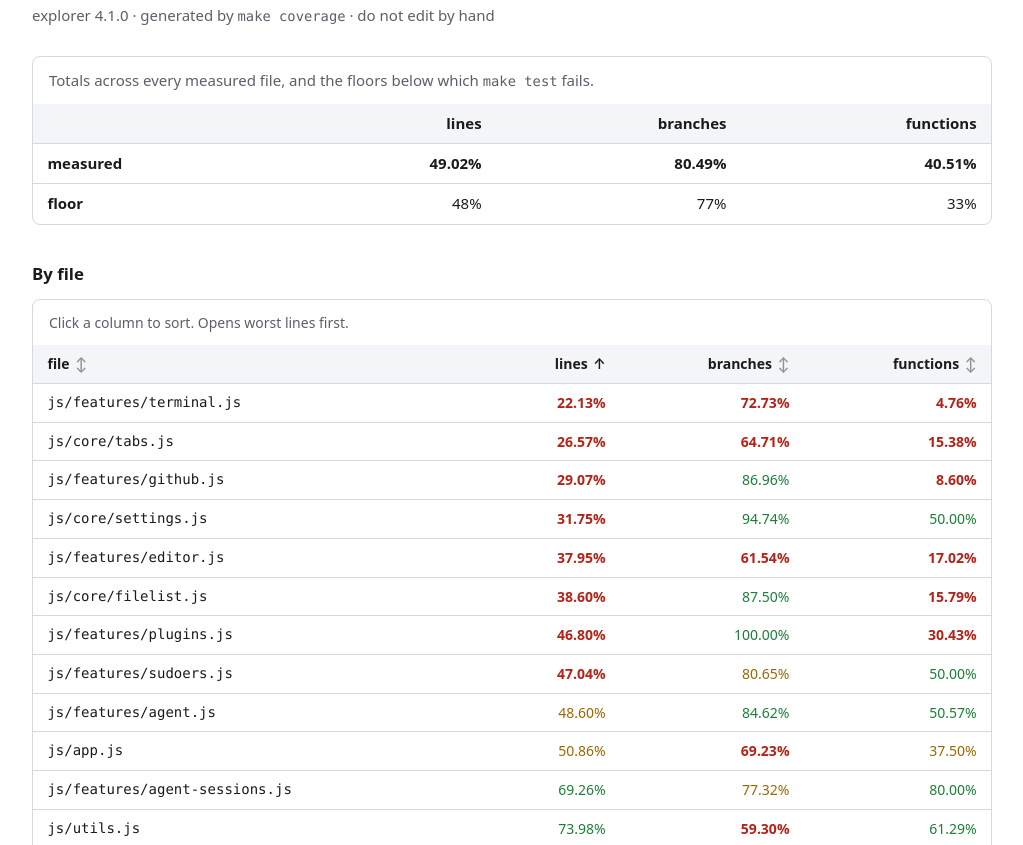
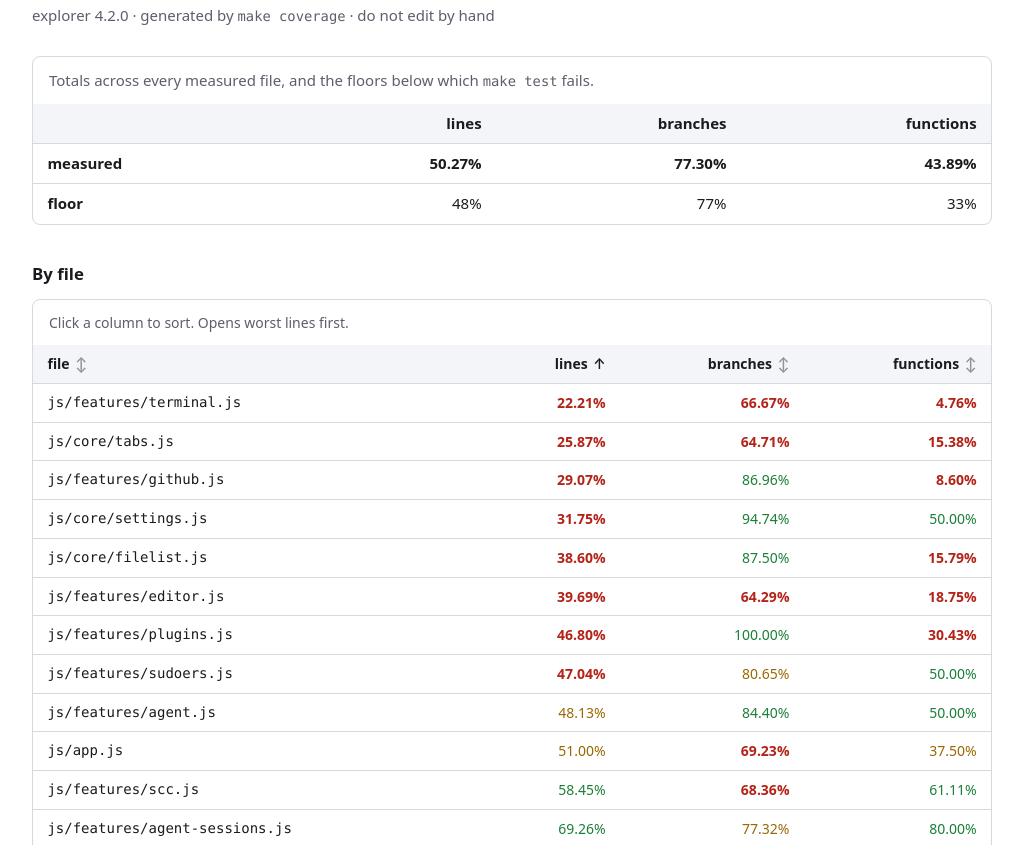
Before and after one commit to ismetozalp/explorer, a website: page COVERAGE.html in a window 1280 px wide. Shown: the part 69-914 px from the top of the page, without its empty margins (128-1151 px from the left). Drawn offline with Linux system fonts and the light colour scheme.

Commit message:
Record coverage for 4.2.0
Written by `make coverage` from the run that gated this release.

```diff
--- a/COVERAGE.html
+++ b/COVERAGE.html
@@ -3,7 +3,7 @@
 <head>
 <meta charset="utf-8">
 <meta name="viewport" content="width=device-width, initial-scale=1">
-<title>explorer 4.1.0 — coverage</title>
+<title>explorer 4.2.0 — coverage</title>
 <style>
 :root {
   color-scheme: light dark;
@@ -60,13 +60,13 @@ footer { margin-top: 2.5rem; color: var(--muted); font-size: 13px; }
 <body>
 <main>
 <h1>Coverage</h1>
-<p class="sub">explorer 4.1.0 &middot; generated by <code>make coverage</code> &middot; do not edit by hand</p>
+<p class="sub">explorer 4.2.0 &middot; generated by <code>make coverage</code> &middot; do not edit by hand</p>
 <div class="wrap totals">
 <table>
 <caption>Totals across every measured file, and the floors below which <code>make test</code> fails.</caption>
 <thead><tr><th scope="col"></th><th scope="col">lines</th><th scope="col">branches</th><th scope="col">functions</th></tr></thead>
 <tbody>
-<tr><th scope="row">measured</th><td><strong>49.02%</strong></td><td><strong>80.49%</strong></td><td><strong>40.51%</strong></td></tr>
+<tr><th scope="row">measured</th><td><strong>50.27%</strong></td><td><strong>77.30%</strong></td><td><strong>43.89%</strong></td></tr>
 <tr><th scope="row">floor</th><td>48%</td><td>77%</td><td>33%</td></tr>
 </tbody>
 </table>
@@ -77,19 +77,20 @@ footer { margin-top: 2.5rem; color: var(--muted); font-size: 13px; }
 <caption>Click a column to sort. Opens worst lines first.</caption>
 <thead><tr><th scope="col" data-sort><button type="button">file</button></th><th scope="col" data-sort><button type="button">lines</button></th><th scope="col" data-sort><button type="button">branches</button></th><th scope="col" data-sort><button type="button">functions</button></th></tr></thead>
 <tbody>
-<tr><td class="file" data-value="js/app.js">js/app.js</td><td class="near" data-value="50.8596">50.86%</td><td class="bad" data-value="69.2308">69.23%</td><td class="near" data-value="37.5000">37.50%</td></tr>
+<tr><td class="file" data-value="js/app.js">js/app.js</td><td class="near" data-value="51.0000">51.00%</td><td class="bad" data-value="69.2308">69.23%</td><td class="near" data-value="37.5000">37.50%</td></tr>
 <tr><td class="file" data-value="js/core/filelist.js">js/core/filelist.js</td><td class="bad" data-value="38.5965">38.60%</td><td class="good" data-value="87.5000">87.50%</td><td class="bad" data-value="15.7895">15.79%</td></tr>
 <tr><td class="file" data-value="js/core/settings.js">js/core/settings.js</td><td class="bad" data-value="31.7536">31.75%</td><td class="good" data-value="94.7368">94.74%</td><td class="good" data-value="50.0000">50.00%</td></tr>
-<tr><td class="file" data-value="js/core/tabs.js">js/core/tabs.js</td><td class="bad" data-value="26.5690">26.57%</td><td class="bad" data-value="64.7059">64.71%</td><td class="bad" data-value="15.3846">15.38%</td></tr>
+<tr><td class="file" data-value="js/core/tabs.js">js/core/tabs.js</td><td class="bad" data-value="25.8656">25.87%</td><td class="bad" data-value="64.7059">64.71%</td><td class="bad" data-value="15.3846">15.38%</td></tr>
 <tr><td class="file" data-value="js/features/agent-sessions.js">js/features/agent-sessions.js</td><td class="good" data-value="69.2607">69.26%</td><td class="near" data-value="77.3196">77.32%</td><td class="good" data-value="80.0000">80.00%</td></tr>
-<tr><td class="file" data-value="js/features/agent.js">js/features/agent.js</td><td class="near" data-value="48.5965">48.60%</td><td class="good" data-value="84.6154">84.62%</td><td class="good" data-value="50.5747">50.57%</td></tr>
-<tr><td class="file" data-value="js/features/editor.js">js/features/editor.js</td><td class="bad" data-value="37.9509">37.95%</td><td class="bad" data-value="61.5385">61.54%</td><td class="bad" data-value="17.0213">17.02%</td></tr>
+<tr><td class="file" data-value="js/features/agent.js">js/features/agent.js</td><td class="near" data-value="48.1261">48.13%</td><td class="good" data-value="84.4037">84.40%</td><td class="good" data-value="50.0000">50.00%</td></tr>
+<tr><td class="file" data-value="js/features/editor.js">js/features/editor.js</td><td class="bad" data-value="39.6914">39.69%</td><td class="bad" data-value="64.2857">64.29%</td><td class="bad" data-value="18.7500">18.75%</td></tr>
 <tr><td class="file" data-value="js/features/github.js">js/features/github.js</td><td class="bad" data-value="29.0698">29.07%</td><td class="good" data-value="86.9565">86.96%</td><td class="bad" data-value="8.6022">8.60%</td></tr>
 <tr><td class="file" data-value="js/features/plugins.js">js/features/plugins.js</td><td class="bad" data-value="46.8000">46.80%</td><td class="good" data-value="100.0000">100.00%</td><td class="bad" data-value="30.4348">30.43%</td></tr>
+<tr><td class="file" data-value="js/features/scc.js">js/features/scc.js</td><td class="good" data-value="58.4530">58.45%</td><td class="bad" data-value="68.3646">68.36%</td><td class="good" data-value="61.1111">61.11%</td></tr>
 <tr><td class="file" data-value="js/features/sudoers.js">js/features/sudoers.js</td><td class="bad" data-value="47.0449">47.04%</td><td class="near" data-value="80.6452">80.65%</td><td class="good" data-value="50.0000">50.00%</td></tr>
-<tr><td class="file" data-value="js/features/terminal.js">js/features/terminal.js</td><td class="bad" data-value="22.1258">22.13%</td><td class="bad" data-value="72.7273">72.73%</td><td class="bad" data-value="4.7619">4.76%</td></tr>
+<tr><td class="file" data-value="js/features/terminal.js">js/features/terminal.js</td><td class="bad" data-value="22.2102">22.21%</td><td class="bad" data-value="66.6667">66.67%</td><td class="bad" data-value="4.7619">4.76%</td></tr>
 <tr><td class="file" data-value="js/features/videoplayer.js">js/features/videoplayer.js</td><td class="good" data-value="95.9737">95.97%</td><td class="good" data-value="85.1429">85.14%</td><td class="good" data-value="92.1348">92.13%</td></tr>
-<tr><td class="file" data-value="js/runtime.js">js/runtime.js</td><td class="good" data-value="86.9919">86.99%</td><td class="good" data-value="100.0000">100.00%</td><td class="bad" data-value="0.0000">0.00%</td></tr>
+<tr><td class="file" data-value="js/runtime.js">js/runtime.js</td><td class="good" data-value="87.4016">87.40%</td><td class="good" data-value="100.0000">100.00%</td><td class="bad" data-value="0.0000">0.00%</td></tr>
 <tr><td class="file" data-value="js/utils.js">js/utils.js</td><td class="good" data-value="73.9766">73.98%</td><td class="bad" data-value="59.3023">59.30%</td><td class="good" data-value="61.2903">61.29%</td></tr>
 </tbody>
 </table>
```
